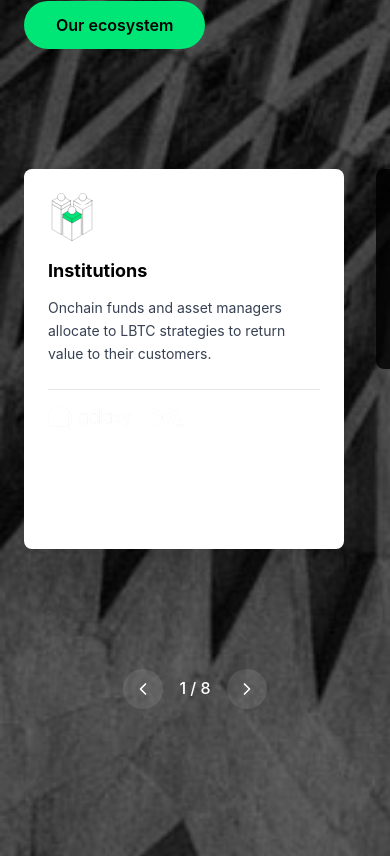
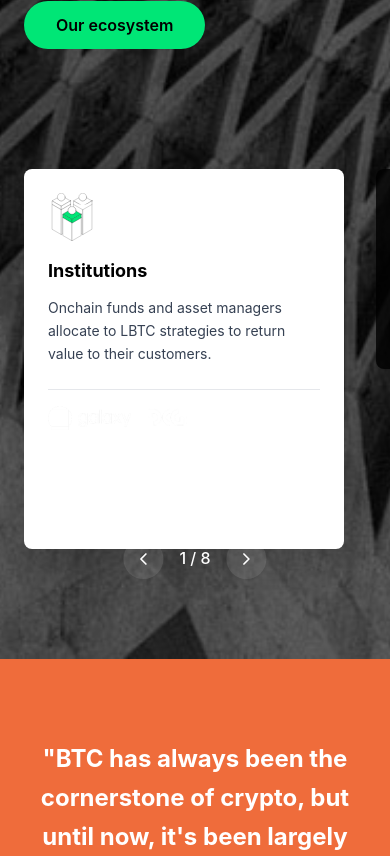
Before and after one commit to heyrapto/lombard-website, a Next.js app: page / in a window 390 px wide. Shown: the part 8140-8996 px from the top of the page. Built offline with nearby package versions, Linux system fonts and the light colour scheme.

Commit message:
Refactor Ecosystem component: enhance carousel layout with improved navigation, update card styles for better visibility, and ensure responsive design for a seamless user experience.

```diff
--- a/app/components/sections/ecosystem.tsx
+++ b/app/components/sections/ecosystem.tsx
@@ -93,7 +93,7 @@ const translateX = initialOffset - index * totalSlideSpace;
                     </div>
 
                     {/* Carousel Container */}
-          <div ref={containerRef} className="relative mt-20 pt-10 pb-24">
+                    <div ref={containerRef} className="relative mt-20 pt-10 pb-24 h-[450px] flex items-start">
                         {/* Track */}
                         <div
                             ref={trackRef}
@@ -119,8 +119,7 @@ const translateX = initialOffset - index * totalSlideSpace;
                                         }}
                                     >
                                         <div
-                      className={`rounded-lg p-6 transition-all duration-700 ${
-                        isActive ? 'bg-white min-h-[380px] shadow-2xl' : 'bg-black/80 min-h-[200px] hover:bg-[#00E676]'
+                                            className={`rounded-lg p-6 transition-all duration-700 ${isActive ? 'bg-white min-h-[380px] shadow-2xl' : 'bg-black/80 min-h-[200px] hover:bg-[#00E676]'
                                                 }`}
                                         >
                                             <div className="mb-4">
@@ -167,10 +166,10 @@ const translateX = initialOffset - index * totalSlideSpace;
                         </div>
 
                         {/* Navigation */}
-            <div className="flex items-center justify-center gap-4 mt-30">
+                        <div className="absolute bottom-0 left-1/2 -translate-x-1/2 flex items-center gap-4 z-20">
                             <button
                                 onClick={handlePrev}
-                className="w-10 h-10 rounded-full bg-white/10 hover:bg-white/20 flex items-center justify-center transition-colors"
+                                className="w-10 h-10 rounded-full bg-white/10 hover:bg-white/20 flex items-center justify-center transition-colors cursor-pointer"
                                 aria-label="Previous"
                             >
                                 <FiChevronLeft className="text-white text-xl" />
@@ -182,7 +181,7 @@ const translateX = initialOffset - index * totalSlideSpace;
 
                             <button
                                 onClick={handleNext}
-                className="w-10 h-10 rounded-full bg-white/10 hover:bg-white/20 flex items-center justify-center transition-colors"
+                                className="w-10 h-10 rounded-full bg-white/10 hover:bg-white/20 flex items-center justify-center transition-colors cursor-pointer"
                                 aria-label="Next"
                             >
                                 <FiChevronRight className="text-white text-xl" />
```
Lines whose indentation alone changed are shown as unchanged.
